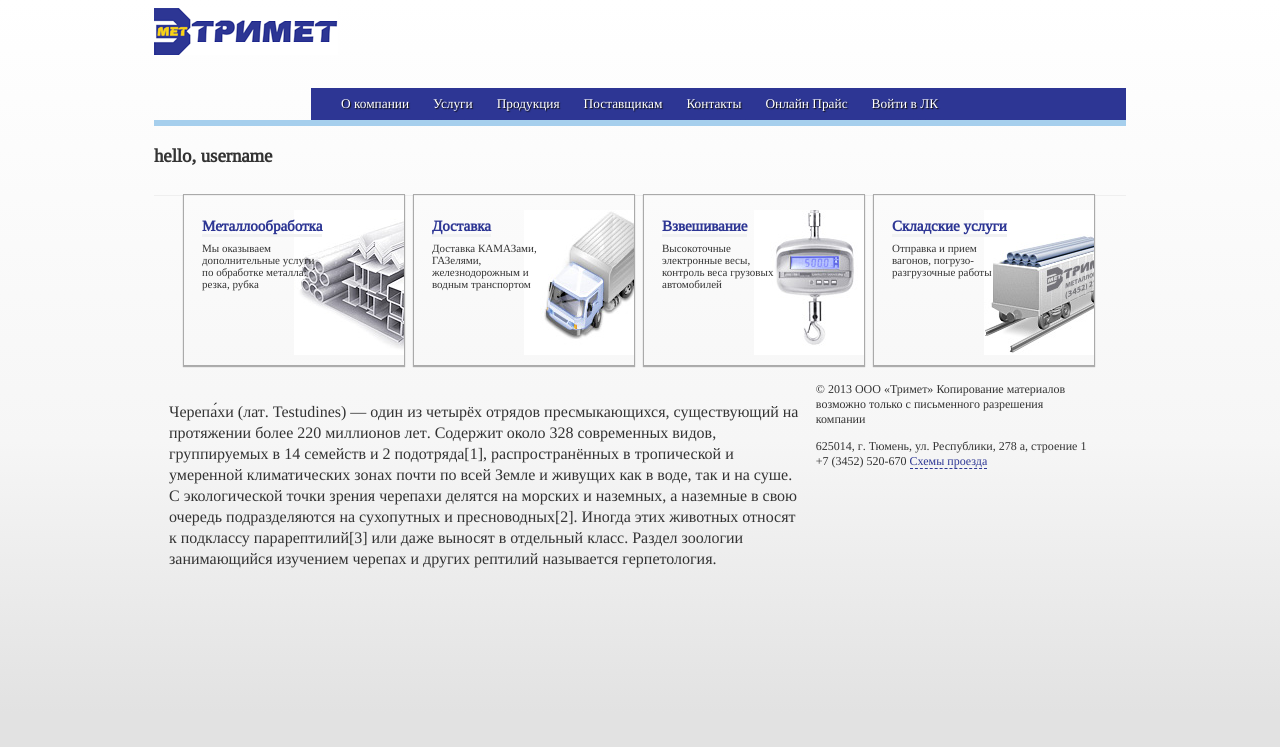
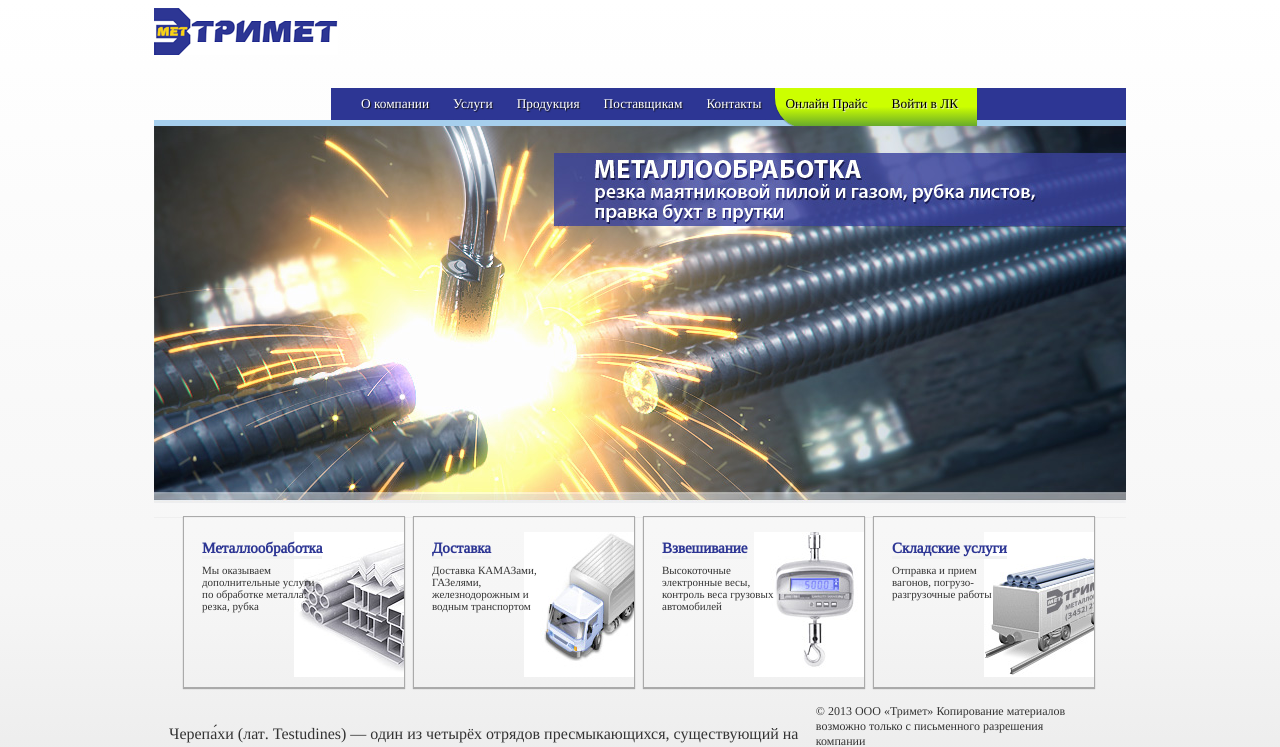
Before and after one commit to Trimet/trimetnew, a Django app: page / in a window 1280 px wide. Shown: the top 747 px of the page. Run offline with Django 3.2, Linux system fonts and the light colour scheme; parts of the project's set-up code (start-up, migrations or seed data) failed here and were passed over.

Commit message:
fancy lookout

```diff
--- a/static/style.css
+++ b/static/style.css
@@ -94,7 +94,7 @@ Main Styles
 	text-align: left;
 	display: block;
 	line-height: 30px;
-	padding: 0px 20px;
+	padding-left: 20px;
 	float:right;
 	background: #2d3694;
 	clear: both;
@@ -109,7 +109,7 @@ Main Styles
 	font-size: 10pt;
 	text-shadow: 1px 1px 1px #111;
 	/*border: 1px solid #fff;*/
-	background: #2d3694; /* Old browsers */
+	/*background: #2d3694; /* Old browsers */*/
 	/*background: -moz-linear-gradient(top, #4e5dff 0%, #2d3694 47%, #2d3694 100%); /* FF3.6+ */
 	/*background: -webkit-gradient(linear, left top, left bottom, color-stop(0%,#4e5dff), color-stop(47%,#2d3694), color-stop(100%,#2d3694)); /* Chrome,Safari4+ */*/
 	/*background: -webkit-linear-gradient(top, #4e5dff 0%,#2d3694 47%,#2d3694 100%); /* Chrome10+,Safari5.1+ */*/
@@ -306,7 +306,12 @@ nav a.mm_active{
 	background: #2d3694;
 	text-shadow: none;
 	/*box-shadow: none;*/
-	box-shadow: inset 0 1px 1px 1px rgba(0,0,0,0.3);
+	/*box-shadow: inset 0 1px 1px 1px rgba(0,0,0,0.3);*/
+	/*border-top-right-radius: 40px 20px;
+	border-bottom-right-radius: 40px 20px;
+	border-top-left-radius: 40px 20px;
+	border-bottom-left-radius: 40px 20px;
+	/*border-radius: 30px 40px 40px 30px;*/
 	border:none;
 	color: #ffd700;
 }
@@ -377,6 +382,38 @@ footer{
 #nav_div{
 	display:block;
 	min-height: 32px;
+}
+
+.special_nav{
+	background-color: #ccff00;
+	height: 40px;
+	width:202px;
+	display:inline-block;
+	margin-bottom: -10px;
+	border-bottom-left-radius: 30px;
+
+	background: -moz-linear-gradient(top, #ccff00 0%, #ccff00 47%, #5da130 100%); /* FF3.6+ */
+	background: -webkit-gradient(linear, left top, left bottom, color-stop(0%,#ccff00), color-stop(47%,#ccff00), color-stop(100%,#5da130)); /* Chrome,Safari4+ */
+	background: -webkit-linear-gradient(top, #ccff00 0%,#ccff00 47%,#5da130 100%); /* Chrome10+,Safari5.1+ */
+	background: -o-linear-gradient(top, #ccff00 0%,#ccff00 47%,#5da130 100%); /* Opera 11.10+ */
+	background: -ms-linear-gradient(top, #ccff00 0%,#ccff00 47%,#5da130 100%); /* IE10+ */
+	background: linear-gradient(top, #ccff00 0%,#ffd700 47%,#5da130 100%); /* W3C */
+	filter: progid:DXImageTransform.Microsoft.ccff00( startColorstr='#ccff00', endColorstr='#5da130',GradientType=0 ); /* IE6-9 */
+	box-shadow: 0px 1px 1px rgba(0,0,0,0.3);
+
+}
+
+.special_nav a{
+	background: none !important;
+	border-bottom: none;
+	color:black;
+	text-shadow: 1px 1px 1px #eee;
+}
+.special_nav a:hover{
+	color: #2d3694;
+}
+.special_nav a.mm_active{
+	color: #2d3694;
 }
 
 /* MEDIA RESIZING */
--- a/templates/base/base.html
+++ b/templates/base/base.html
@@ -33,8 +33,10 @@
             <a class="mm_link {% if cmenu == "products" %}mm_active{% endif %}" href="/products/" onclick="return false" title="Продукция">Продукция</a>
             <a class="mm_link {% if cmenu == "suppliers" %}mm_active{% endif %}" href="/suppliers/" onclick="return false" title="Поставщикам">Поставщикам</a>
             <a class="mm_link {% if cmenu == "contacts" %}mm_active{% endif %}" href="/contacts/" onclick="return false" title="Контакты">Контакты</a>
-            <a class="mm_link {% if cmenu == "catalog" %}mm_active{% endif %}" href="/catalog/" onclick="return false" title="Онлайн Прайс">Онлайн Прайс</a>
-            <a class="mm_link {% if cmenu == "kabinet" %}mm_active{% endif %}" href="/kabinet/" onclick="return false" title="Войти в ЛК">Войти в ЛК</a>
+            <span class="special_nav">
+                <a class="mm_link {% if cmenu == "catalog" %}mm_active{% endif %}" href="/catalog/" onclick="return false" title="Онлайн Прайс">Онлайн Прайс</a>
+                <a class="mm_link {% if cmenu == "kabinet" %}mm_active{% endif %}" href="/kabinet/" onclick="return false" title="Войти в ЛК">Войти в ЛК</a>
+            </span>
         </nav>
         </div>
 
--- a/templates/mainpage/index.html
+++ b/templates/mainpage/index.html
@@ -1,7 +1,21 @@
 {% extends 'base/base.html' %}
 
 {% block content %}
-    <h3>{{ hello }}</h3>
+
+    <div class="slideshow">
+                <div id="post-header" class="bg1">
+                    <img src="3.jpg" alt="Image" />
+                </div>
+                <div class="slideshow-switcher">
+                    <a class="" href="htmlstaticcontent/0001mainpage/6.jpg"></a>
+                    <a class="" href="htmlstaticcontent/0001mainpage/1.jpg"></a>
+                    <a class="" href="htmlstaticcontent/0001mainpage/2.jpg"></a>
+                    <a class=" active" href="htmlstaticcontent/0001mainpage/3.jpg"></a>
+                    <a class="" href="htmlstaticcontent/0001mainpage/4.jpg"></a>
+                    <a class="" href="htmlstaticcontent/0001mainpage/5.jpg"></a>
+                    <a class="" href="htmlstaticcontent/0001mainpage/0.jpg"></a>
+                </div>
+            </div>
     <div class="obj-ulinks">
         <div class="ulinks1">
             <h3><a href="http://www.trimet.ru/services/metalwork/" title="подробнее">Металлообработка</a></h3>
```
